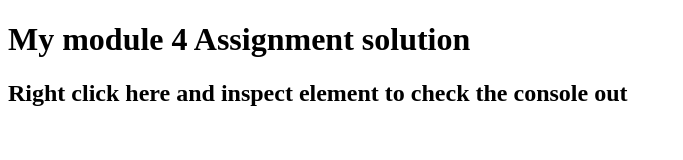
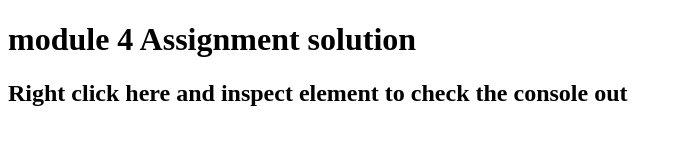
Before and after one commit to sanaullahsajidmukhtiar/sanaullahsajid.github.io, a plain HTML site: page module4-solution/index.html in a window 1280 px wide. Shown: the whole page, without its empty margins (0-683 px from the left). Drawn offline with Linux system fonts and the light colour scheme.

Commit message:
Update index.html

```diff
--- a/module4-solution/index.html
+++ b/module4-solution/index.html
@@ -4,7 +4,7 @@
 	<title>Module 4 Assignment Solution</title>
 </head>
 <body>
-	<h1>My module 4 Assignment solution</h1>
+	<h1>module 4 Assignment solution</h1>
   <h2>Right click here and inspect element to check the console out</h2>
 
 
```
